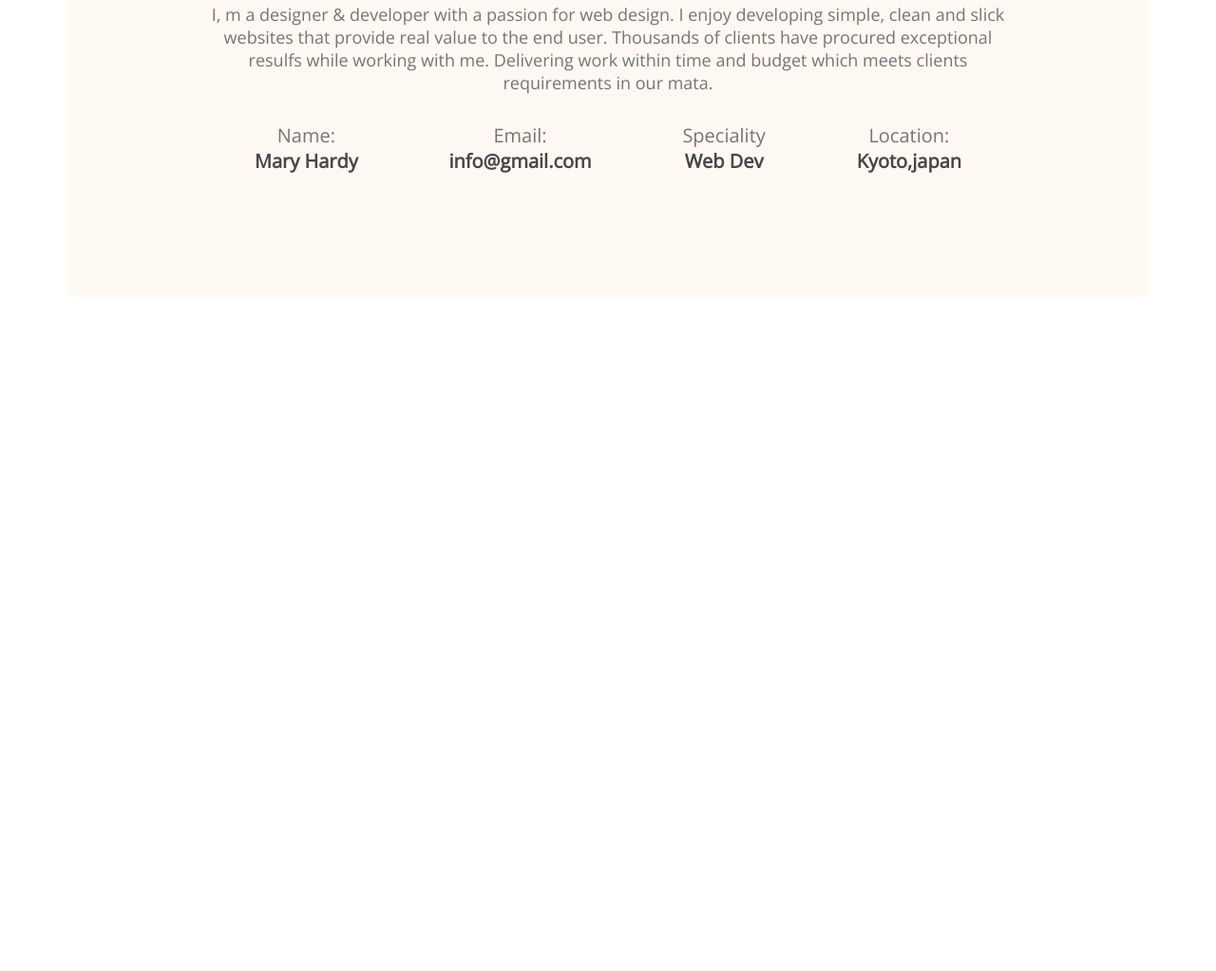
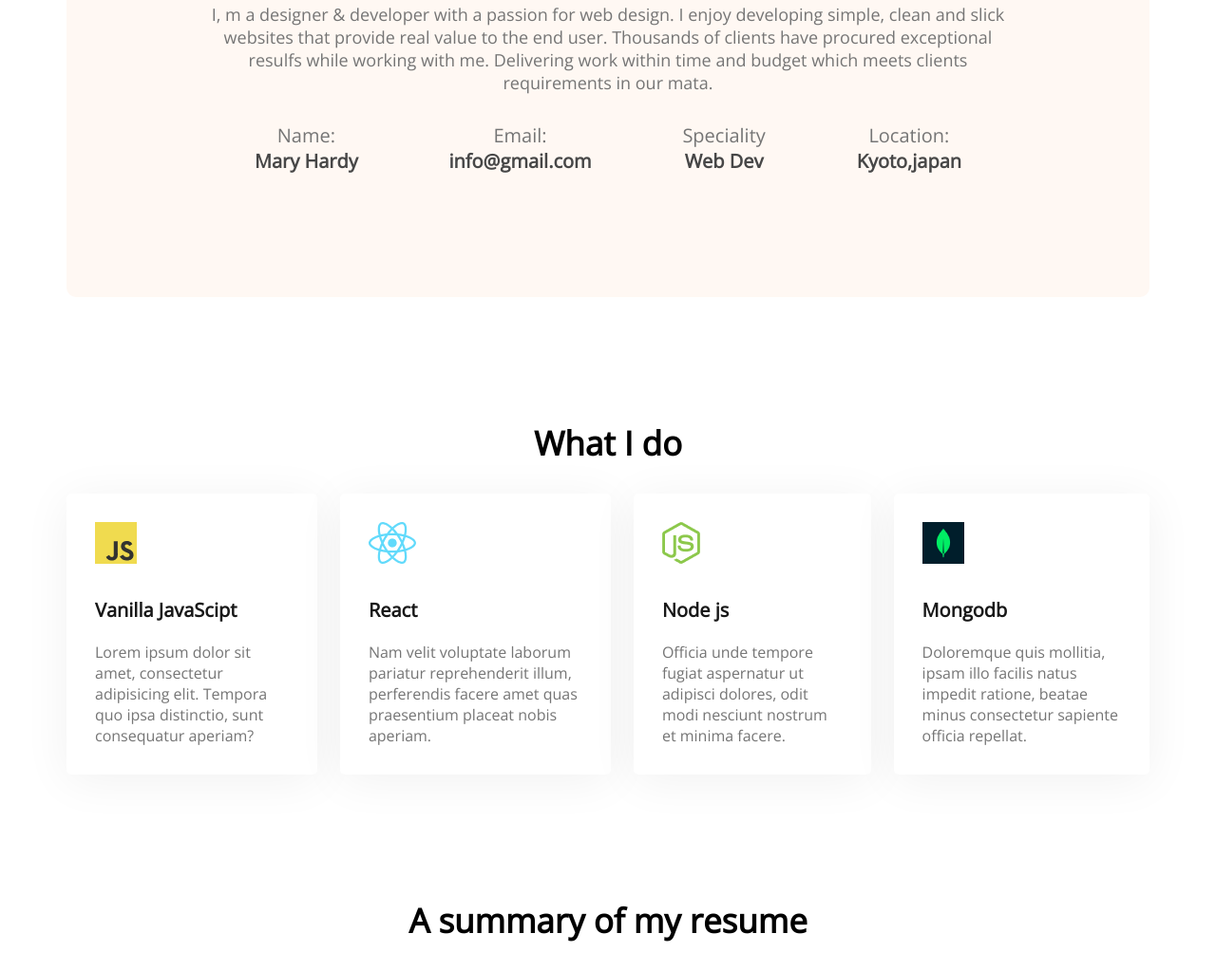
Before and after one commit to shiuly/developer-portfolio, a plain HTML site: page index.html in a window 1280 px wide. Shown: the part 1174-2197 px from the top of the page at 95% size. Before the commit the page ends 1487 px from the top, so only its background shows below. Drawn offline with nearby package versions, Linux system fonts and the light colour scheme.

Commit message:
added skill contain

```diff
--- a/index.html
+++ b/index.html
@@ -65,6 +65,41 @@
 
             </div>
         </section>
+        <!-- What i do section -->
+        <section class="what-i-do">
+            <h3 class="section-title">What I do</h3>
+            <!-- .skills-container>.skill*4>img+p.skill-title+p.skill-description>lorem15 -->
+            <div class="skills-container">
+                <div class="skill">
+                    <img src="images/icons/js.png" alt="">
+                    <p class="skill-title">Vanilla JavaScipt</p>
+                    <p class="skill-description">Lorem ipsum dolor sit amet, consectetur adipisicing elit. Tempora quo ipsa distinctio, sunt consequatur aperiam?</p>
+                </div>
+                <div class="skill">
+                    <img src="images/icons/react.png" alt="">
+                    <p class="skill-title">React</p>
+                    <p class="skill-description">Nam velit voluptate laborum pariatur reprehenderit illum, perferendis facere amet quas praesentium placeat nobis aperiam.</p>
+                </div>
+                <div class="skill">
+                    <img src="images/icons/nodejs.png" alt="">
+                    <p class="skill-title">Node js</p>
+                    <p class="skill-description">Officia unde tempore fugiat aspernatur ut adipisci dolores, odit modi nesciunt nostrum et minima facere.</p>
+                </div>
+                <div class="skill">
+                    <img src="images/icons/mongo.png" alt="">
+                    <p class="skill-title">Mongodb</p>
+                    <p class="skill-description">Doloremque quis mollitia, ipsam illo facilis natus impedit ratione, beatae minus consectetur sapiente officia repellat.</p>
+                </div>
+            </div>
+
+
+        </section>
+        <!--resume Section  -->
+        <section class="resume">
+            <h3 class="section-title">A summary of my resume</h3>
+            <div class="resume-contain"></div>
+            <div></div>
+        </section>
     </main>
     <footer>
 
--- a/styles/portfolio.css
+++ b/styles/portfolio.css
@@ -2,7 +2,10 @@
     margin: 0;
     font-family: 'Open Sans', sans-serif;
 }
+section {
+    margin-top: 130px;
 
+}
 .text-primary {
     color: #FD6E0A;
 
@@ -80,7 +83,7 @@ main {
 
 /* About section styles */
 .about {
-    margin-top: 130px;
+
     background: #FFF8F3;
     border-radius: 10px;
     padding: 130px 150px;
@@ -88,7 +91,7 @@ main {
 }
 
 .section-title {
-
+      text-align: center;
     font-weight: 700;
     font-size: 35px;
     margin-bottom: 30px;
@@ -115,3 +118,31 @@ main {
     font-size: 20px;
     color: #474747;
 }
+
+/* What i do styles */
+
+
+.skills-container {
+    display: flex;
+    gap: 24px;
+}
+
+.skill{
+    background: #FFFFFF;
+    box-shadow: 0px 6px 50px rgba(0, 0, 0, 0.06);
+    border-radius: 5px;
+    padding: 30px;
+}
+
+.skill-title {
+    font-weight: 700;
+    font-size: 20px;
+    color: #181818;
+    margin-top: 30px;
+    margin-bottom: 20px;
+}
+
+.skill-description {
+    color: #757575;
+}
+/* Resume style */
```
